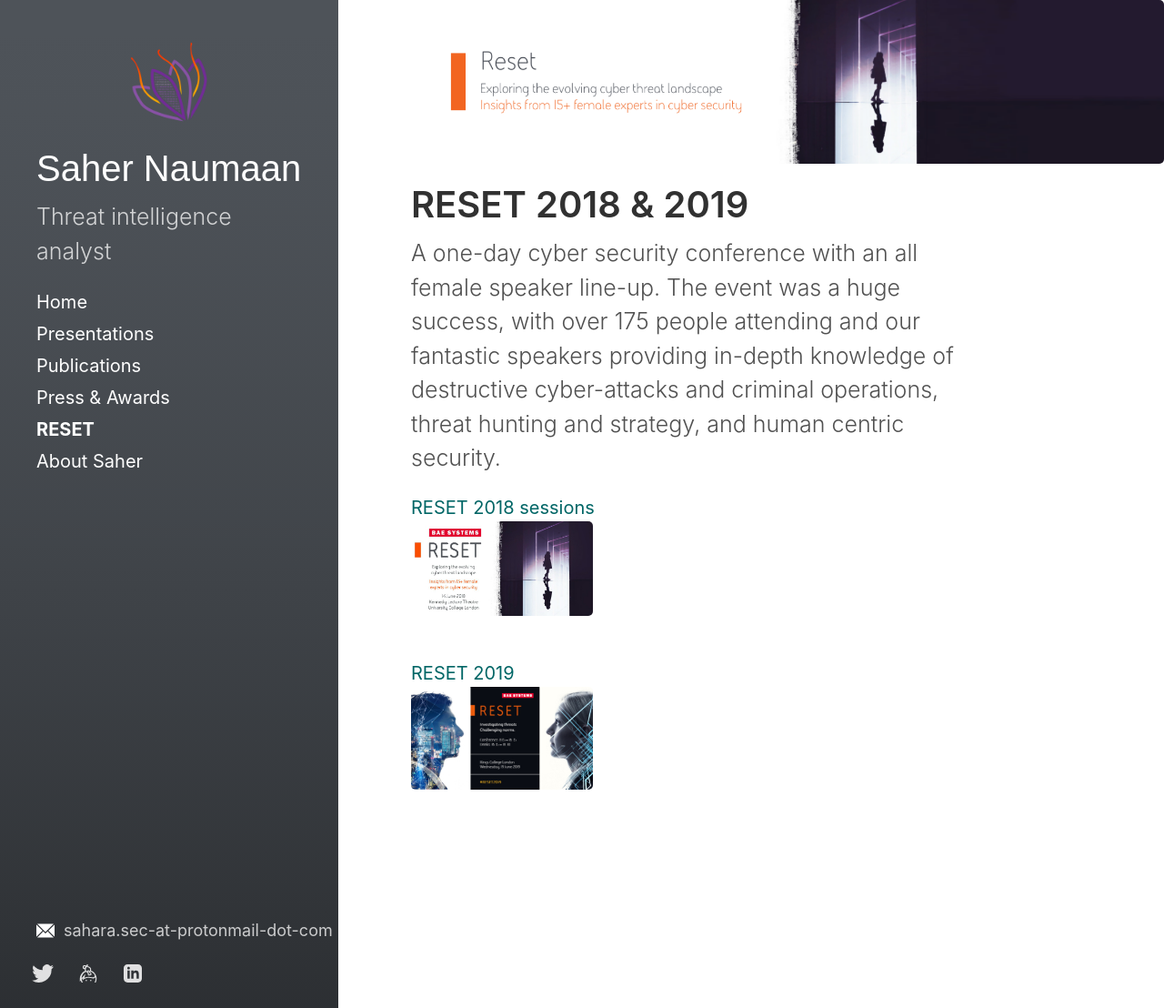
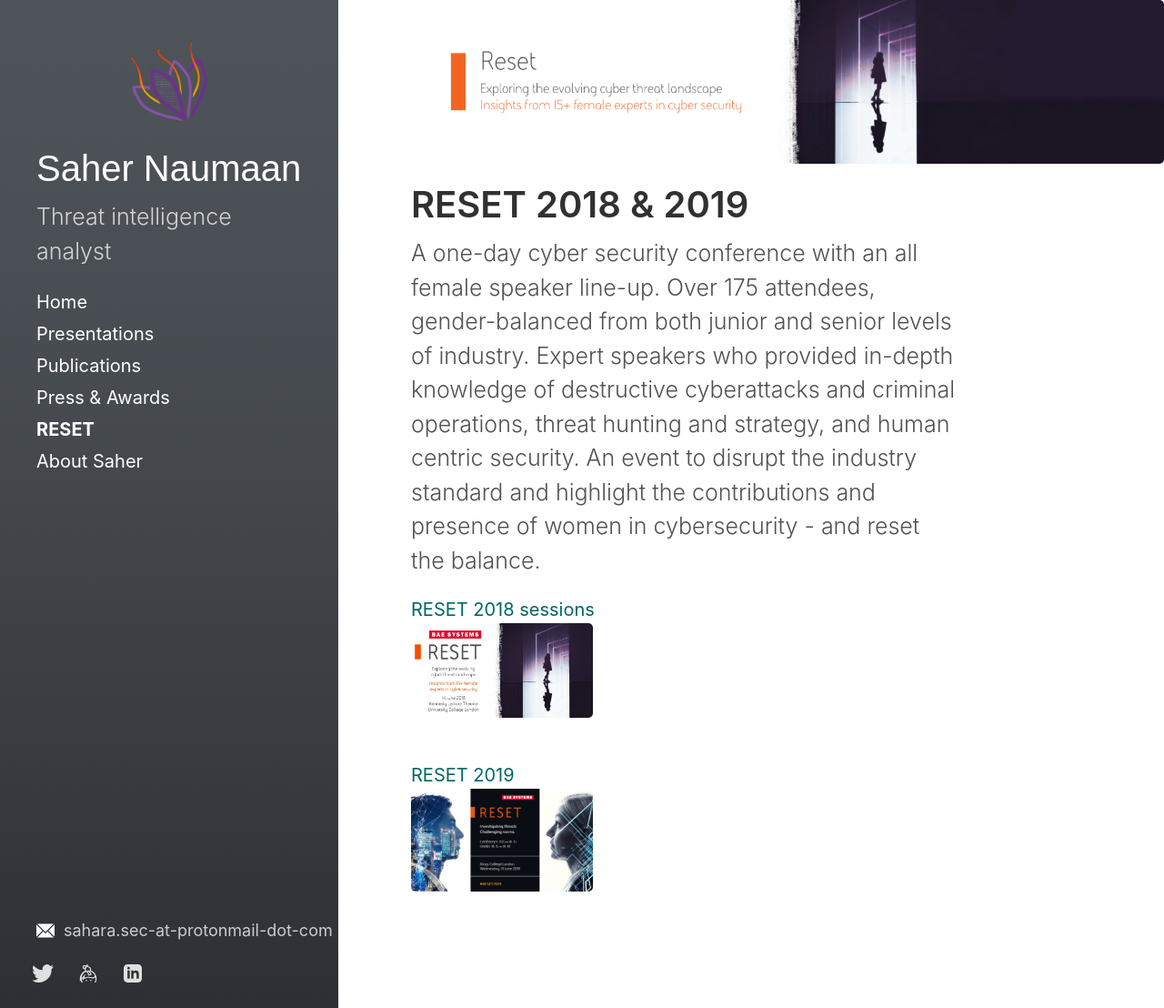
Before and after one commit to saffron-sec/saffron-sec.github.io, a Jekyll site: the page built from reset.html, in a window 1280 px wide. Shown: the whole page at 91% size. Built offline with Jekyll 4.4.1, drawn with Linux system fonts in a browser that asks for light colours.

Commit message:
chg: update reset page

```diff
--- a/reset.html
+++ b/reset.html
@@ -11,7 +11,7 @@ banner_image: "reset_banner.png"
 <div class="page">
   <h1 class="page-title">RESET 2018 & 2019</h1>
 
-  <p class="lead">A one-day cyber security conference with an all female speaker line-up. The event was a huge success, with over 175 people attending and our fantastic speakers providing in-depth knowledge of destructive cyber-attacks and criminal operations, threat hunting and strategy, and human centric security. </p>
+  <p class="lead">A one-day cyber security conference with an all female speaker line-up. Over 175 attendees, gender-balanced from both junior and senior levels of industry. Expert speakers who provided in-depth knowledge of destructive cyberattacks and criminal operations, threat hunting and strategy, and human centric security. An event to disrupt the industry standard and highlight the contributions and presence of women in cybersecurity - and reset the balance.</p>
 
   <div class="bio-pics">
 
```
